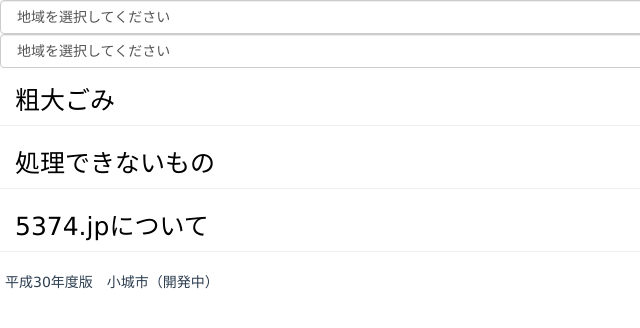
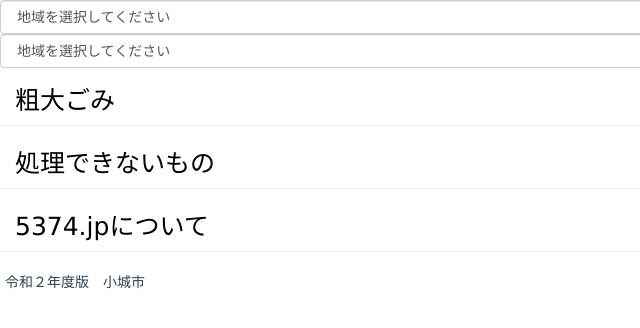
Before and after one commit to codeforsaga/5374ogi, a plain HTML site: page index.html in a window 1280 px wide. Shown: the full height of the page, 0-640 px from the left. Drawn offline with Linux system fonts and the light colour scheme.

Commit message:
年度変更
平成30年⇒令和２年に変更

```diff
--- a/index.html
+++ b/index.html
@@ -151,7 +151,7 @@
     </div>
   </div><hr>
   <div id="help">
-  平成30年度版　小城市（開発中）
+  令和２年度版　小城市
   </div>
   <!-- JavaScript plugins (requires jQuery) -->
   <script src="js/jquery-1.10.2.min.js"></script>
```
